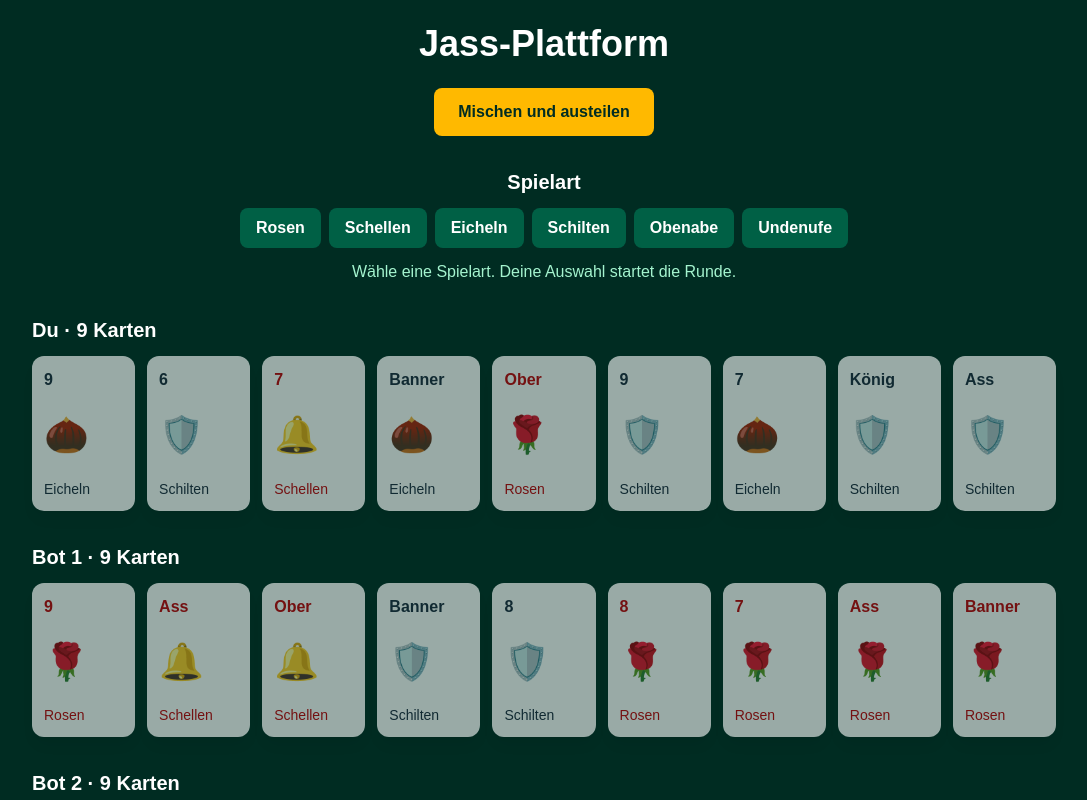
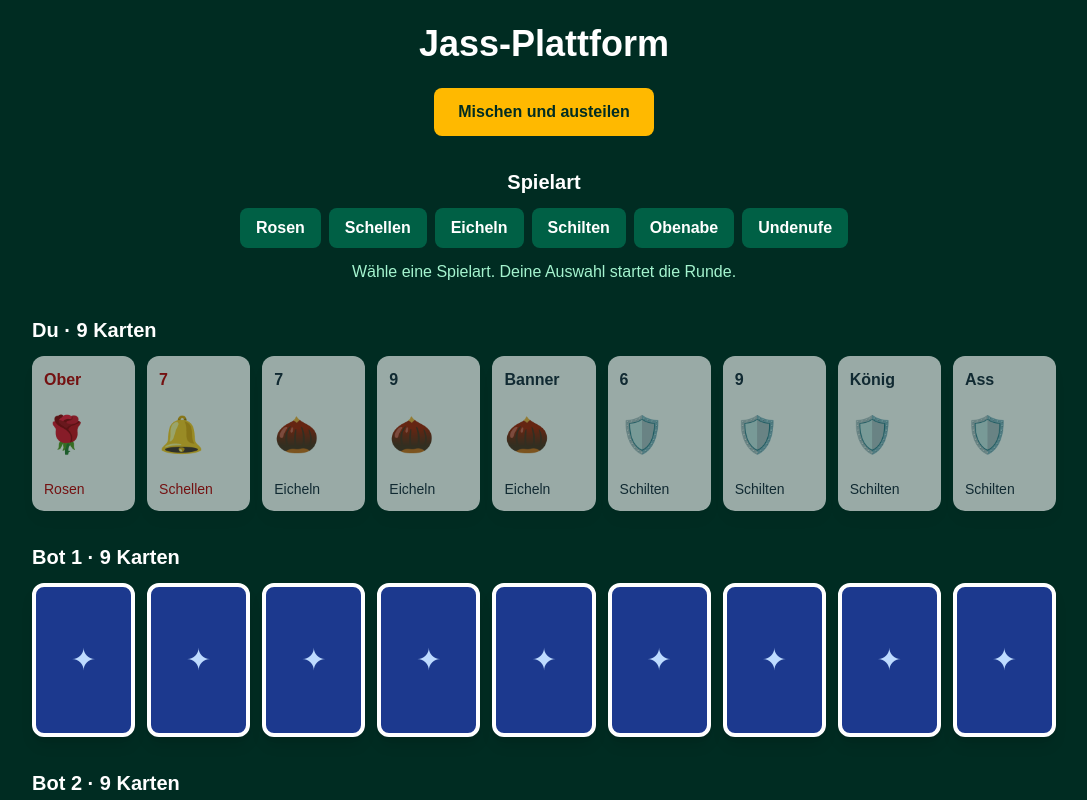
Before and after one commit to joshuakrump/jass-plattform, a Next.js app: page / in a window 1280 px wide. Both pictures are taken after a click on the button "Mischen und austeilen". Shown: the top 800 px of the page, without its empty margins (96-1183 px from the left). Built offline with nearby package versions, Linux system fonts and the light colour scheme.

Commit message:
Verdeckte Bot-Karten, sortierte Hand und begrenzte Stichrückschau

```diff
--- a/src/app/page.tsx
+++ b/src/app/page.tsx
@@ -4,6 +4,7 @@ import { useState } from "react";
 
 import {
   dealCards,
+  sortHand,
   type Card,
   type Suit,
   type GameMode,
@@ -157,10 +158,12 @@ export default function Home() {
 
           <section className="mx-auto mb-8 max-w-5xl rounded-xl bg-emerald-900 p-6 text-center">
             <h2 className="mb-4 text-xl font-bold">
-              Stich {Math.min(
+              Stich{" "}
+              {Math.min(
                 game.completedTricks + (trickFinished ? 0 : 1),
                 9
-              )} von 9
+              )}{" "}
+              von 9
             </h2>
 
             <div className="grid grid-cols-2 gap-3 sm:grid-cols-4">
@@ -203,9 +206,8 @@ export default function Home() {
 
             {roundFinished && (
               <div className="mt-4 text-amber-300">
-                <p className="text-xl font-bold">
-                  Runde beendet!
-                </p>
+                <p className="text-xl font-bold">Runde beendet!</p>
+
                 <p className="mt-2">
                   {game.scores[0] === game.scores[1]
                     ? "Unentschieden."
@@ -213,6 +215,7 @@ export default function Home() {
                         teams[game.scores[0] > game.scores[1] ? 0 : 1]
                       }`}
                 </p>
+
                 <p className="mt-2">
                   Gesamtpunkte: {game.scores[0] + game.scores[1]}
                 </p>
@@ -230,12 +233,27 @@ export default function Home() {
             </h2>
 
             <div className="grid grid-cols-3 gap-3 sm:grid-cols-9">
-              {hand.map((card) => {
-                const enabled =
-                  playerIndex === 0 &&
-                  playableCards.some(
-                    (allowed) => allowed.id === card.id
+              {sortHand(hand).map((card) => {
+                if (playerIndex !== 0) {
+                  return (
+                    <div
+                      key={card.id}
+                      aria-label="Verdeckte Karte"
+                      className="flex aspect-[2/3] items-center justify-center rounded-xl border-4 border-white bg-blue-900 shadow-lg"
+                    >
+                      <span
+                        aria-hidden="true"
+                        className="text-3xl text-blue-200"
+                      >
+                        ✦
+                      </span>
+                    </div>
                   );
+                }
+
+                const enabled = playableCards.some(
+                  (allowed) => allowed.id === card.id
+                );
 
                 return (
                   <button
@@ -268,6 +286,26 @@ export default function Home() {
           </section>
         ))}
       </div>
+
+      {game && game.history.length === 1 && (
+        <section className="mx-auto mt-8 max-w-5xl">
+          <details className="rounded-lg bg-emerald-900 p-4">
+            <summary className="cursor-pointer font-bold">
+              Ersten Stich nochmals anschauen
+            </summary>
+
+            <ul className="mt-3 space-y-1 text-emerald-200">
+              {game.history[0].plays.map((play) => (
+                <li key={play.card.id}>
+                  {players[play.playerIndex]}:{" "}
+                  {symbols[play.card.suit]} {play.card.suit}{" "}
+                  {play.card.rank}
+                </li>
+              ))}
+            </ul>
+          </details>
+        </section>
+      )}
     </main>
   );
 }
--- a/src/lib/jass/cards.ts
+++ b/src/lib/jass/cards.ts
@@ -47,3 +47,14 @@ export function dealCards(): Card[][] {
 }
 
 export type GameMode = Suit | "Obenabe" | "Undenufe";
+
+export function sortHand(hand: Card[]): Card[] {
+  return [...hand].sort((a, b) => {
+    const suitDifference =
+      suits.indexOf(a.suit) - suits.indexOf(b.suit);
+
+    if (suitDifference !== 0) return suitDifference;
+
+    return ranks.indexOf(a.rank) - ranks.indexOf(b.rank);
+  });
+}
--- a/src/lib/jass/game.ts
+++ b/src/lib/jass/game.ts
@@ -1,5 +1,6 @@
 import { type Card, type GameMode } from "./cards";
 import { chooseBotCard } from "./bot";
+
 import {
   getPlayableCards,
   getTrickWinner,
@@ -11,6 +12,12 @@ export type PlayedCard = {
   card: Card;
 };
 
+export type CompletedTrick = {
+  plays: PlayedCard[];
+  winner: number;
+  points: number;
+};
+
 export type GameState = {
   hands: Card[][];
   gameMode: GameMode;
@@ -19,6 +26,7 @@ export type GameState = {
   winner: number | null;
   completedTricks: number;
   scores: [number, number];
+  history: CompletedTrick[];
 };
 
 export function createGame(
@@ -33,6 +41,7 @@ export function createGame(
     winner: null,
     completedTricks: 0,
     scores: [0, 0],
+    history: [],
   };
 }
 
@@ -40,7 +49,7 @@ export function playTurn(
   game: GameState,
   cardId: string
 ): GameState {
-  if (game.trick.length === 4 || game.completedTricks === 9) {
+  if (game.trick.length === 4 || game.completedTricks >= 9) {
     return game;
   }
 
@@ -54,6 +63,7 @@ export function playTurn(
     game.gameMode
   ).find((candidate) => candidate.id === cardId);
 
+  // Ungültige Karten verändern den Spielstand nicht.
   if (!card) return game;
 
   const hands = game.hands.map((playerHand, index) =>
@@ -62,8 +72,12 @@ export function playTurn(
       : [...playerHand]
   );
 
-  const trick = [...game.trick, { playerIndex, card }];
+  const trick: PlayedCard[] = [
+    ...game.trick,
+    { playerIndex, card },
+  ];
 
+  // Solange der Stich nicht vollständig ist, folgt der nächste Spieler.
   if (trick.length < 4) {
     return {
       ...game,
@@ -76,6 +90,7 @@ export function playTurn(
   const cards = trick.map((play) => play.card);
   const winningPosition = getTrickWinner(cards, game.gameMode);
   const winner = trick[winningPosition].playerIndex;
+
   const completedTricks = game.completedTricks + 1;
 
   const points = getTrickPoints(
@@ -84,8 +99,10 @@ export function playTurn(
     completedTricks === 9
   );
 
+  // Team 0: Du und Bot 2. Team 1: Bot 1 und Bot 3.
   const scores: [number, number] = [...game.scores];
-  scores[winner % 2] += points;
+  const winnerTeam = winner % 2;
+  scores[winnerTeam] += points;
 
   return {
     ...game,
@@ -95,6 +112,14 @@ export function playTurn(
     currentPlayer: winner,
     completedTricks,
     scores,
+    history: [
+      ...game.history,
+      {
+        plays: trick,
+        winner,
+        points,
+      },
+    ],
   };
 }
 
@@ -118,6 +143,7 @@ export function playBotsUntilHuman(
 
     const updated = playTurn(next, card.id);
 
+    // Verhindert eine Endlosschleife bei einem ungültigen Zug.
     if (updated === next) break;
 
     next = updated;
@@ -132,7 +158,7 @@ export function startNextTrick(
   if (
     game.trick.length !== 4 ||
     game.winner === null ||
-    game.completedTricks === 9
+    game.completedTricks >= 9
   ) {
     return game;
   }
```
